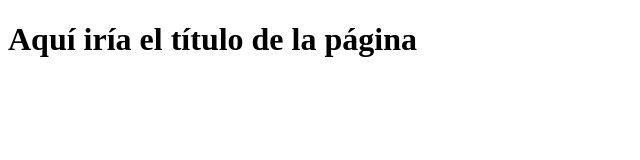
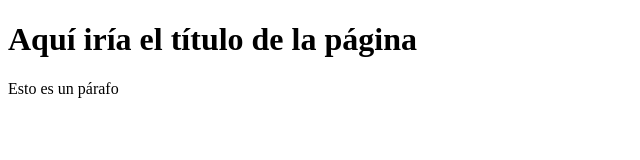
Before and after one commit to Desconchunflo/Proyecto-web-Empresa-D, a plain HTML site: page index.html in a window 1280 px wide. Shown: the whole page, without its empty margins (0-640 px from the left). Drawn offline with Linux system fonts and the light colour scheme.

Commit message:
Update index.html

```diff
--- a/index.html
+++ b/index.html
@@ -7,5 +7,6 @@
 </head>
 <body>
     <h1>Aquí iría el título de la página</h1>
+    <p>Esto es un párafo</p>
 </body>
 </html>
```
